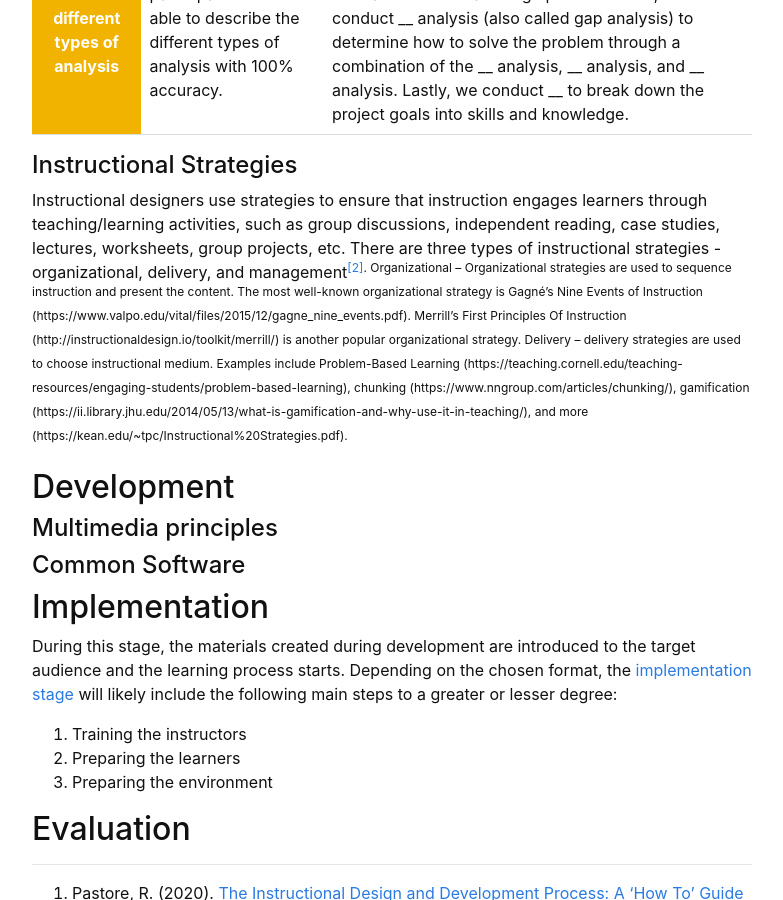
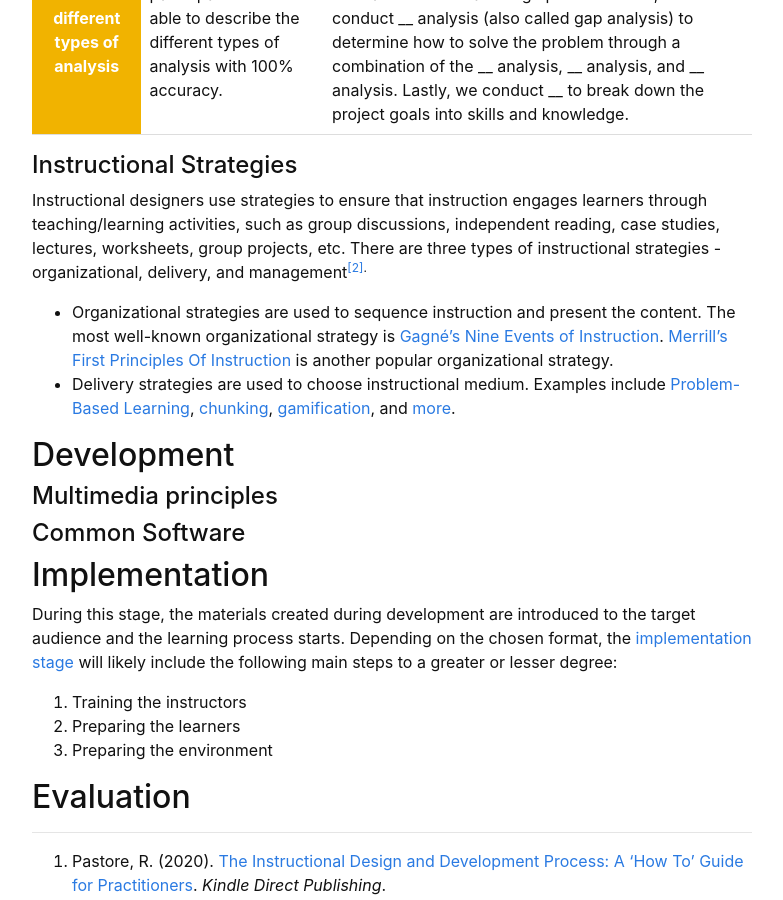
Before and after one commit to hanwendong1/IntrotoID, a Jekyll site: the page built from content/3-ADDIE.md, in a window 1280 px wide and 900 px high, scrolled down 2147 px. Shown: the whole window, without its empty margins (248-1031 px from the left). Built offline with Jekyll 4.4.1, drawn with Linux system fonts in a browser that asks for light colours.

Commit message:
Update 3-ADDIE.md

```diff
--- a/content/3-ADDIE.md
+++ b/content/3-ADDIE.md
@@ -88,8 +88,9 @@ One method that can be useful when writing a learning objective or outcome is th
 #### Instructional Strategies
 
 Instructional designers use strategies to ensure that instruction engages learners through teaching/learning activities, such as group discussions, independent reading, case studies, lectures, worksheets, group projects, etc. There are three types of instructional strategies - organizational, delivery, and management<sup class="footnote-ref"><a href="#fn2" id="fnref2">[2]</a>.
-Organizational – Organizational strategies are used to sequence instruction and present the content. The most well-known organizational strategy is Gagné's Nine Events of Instruction (https://www.valpo.edu/vital/files/2015/12/gagne_nine_events.pdf). Merrill’s First Principles Of Instruction (http://instructionaldesign.io/toolkit/merrill/) is another popular organizational strategy.
-Delivery – delivery strategies are used to choose instructional medium. Examples include Problem-Based Learning (https://teaching.cornell.edu/teaching-resources/engaging-students/problem-based-learning), chunking (https://www.nngroup.com/articles/chunking/), gamification (https://ii.library.jhu.edu/2014/05/13/what-is-gamification-and-why-use-it-in-teaching/), and more (https://kean.edu/~tpc/Instructional%20Strategies.pdf).
+
+- Organizational strategies are used to sequence instruction and present the content. The most well-known organizational strategy is <a href="https://www.valpo.edu/vital/files/2015/12/gagne_nine_events.pdf" target="_blank">Gagné's Nine Events of Instruction</a>. <a href="http://instructionaldesign.io/toolkit/merrill/" target="_blank">Merrill’s First Principles Of Instruction</a> is another popular organizational strategy.
+- Delivery strategies are used to choose instructional medium. Examples include <a href="https://teaching.cornell.edu/teaching-resources/engaging-students/problem-based-learning" target="_blank">Problem-Based Learning</a>, <a href="https://www.nngroup.com/articles/chunking/" target="_blank">chunking</a>, <a href="https://ii.library.jhu.edu/2014/05/13/what-is-gamification-and-why-use-it-in-teaching/" target="_blank">gamification</a>, and <a href="https://kean.edu/~tpc/Instructional%20Strategies.pdf" target="_blank">more</a>.
 
 
 ## Development
```
